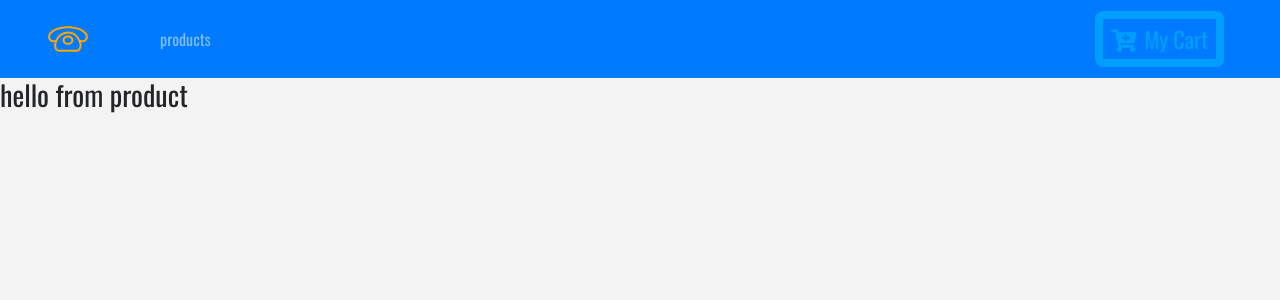
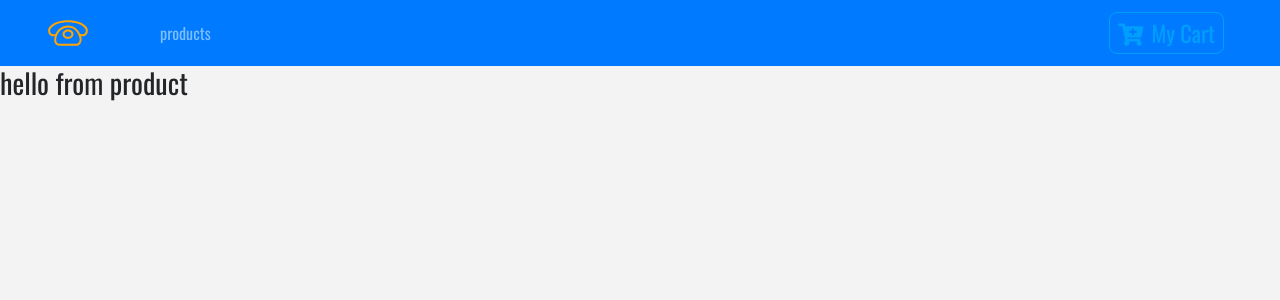
Before and after one commit to milleriishaun/react_commerce, a React (Create React App) app: page / in a window 1280 px wide. Shown: the top 300 px of the page. Built offline with nearby package versions, Linux system fonts and the light colour scheme.

Commit message:
Add styled components to Navbar and Button

```diff
--- a/src/App.js
+++ b/src/App.js
@@ -9,7 +9,6 @@ import Details from './components/Details';
 import Navbar from './components/Navbar';
 import ProductList from './components/ProductList';
 import React from 'react';
-import logo from './logo.svg';
 
 function App() {
   return (
--- /dev/null
+++ b/src/components/Button.js
@@ -0,0 +1,21 @@
+import styled from 'styled-components';
+
+export const ButtonContainer = styled.button`
+	text-transform: capitalize;
+	font-size: 1.4rem;
+	background: transparent;
+	border: 0.05rem solid var(--lightBlue);
+	color: var(--lightBlue);
+	border-radius: 0.5rem;
+	padding: 0.2rem 0.5rem;
+	cursor: pointer;
+	margin: 0.2rem 0.5rem 0.2rem 0;
+	transition: all 0.5s ease-in-out;
+&:hover{
+	background: var(--lightBlue);
+	color: var(--mainBlue);
+}
+&:focus{
+	outline: none;
+}
+`
--- a/src/components/Navbar.js
+++ b/src/components/Navbar.js
@@ -1,5 +1,6 @@
 import React, { Component } from 'react';
 
+import {ButtonContainer} from './Button';
 import {Link} from 'react-router-dom';
 import logo from '../logo.svg';
 import styled from 'styled-components';
@@ -39,22 +40,13 @@ class Navbar extends Component {
 	}
 }
 
-const ButtonContainer = styled.button`
-	text-transform: capitalize;
-	font-size: 1.4rem;
-	background: transparent;
-	border: 0.5rem solid var(--lightBlue);
-	color: var(--lightBlue);
-	border-radius: 0.5rem;
-	padding: 0.2rem 0.5rem;
-	cursor: pointer;
-	margin: 0.2rem 0.5rem 0.2rem 0;
-	transition: all 0.5s ease-in-out;
-&hover{
-	background: var(--lightBlue);
-	color: var(--mainBlue);
-}
-
+const NavWrapper = styled.nav`
+	background: var(--mainBlue);
+	.nav-link{
+		color: var(--mainWhite) !important;
+		font-size: 1.3 rem;
+		text-transform: capitalize;
+	}
 `
 
 export default Navbar;
```
